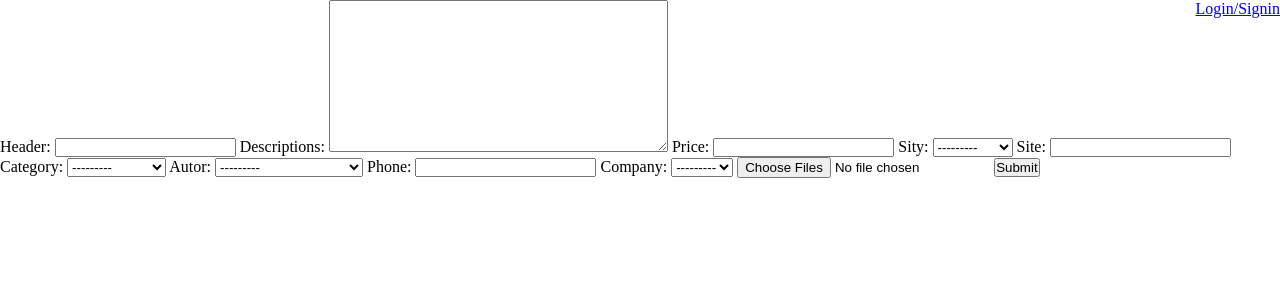
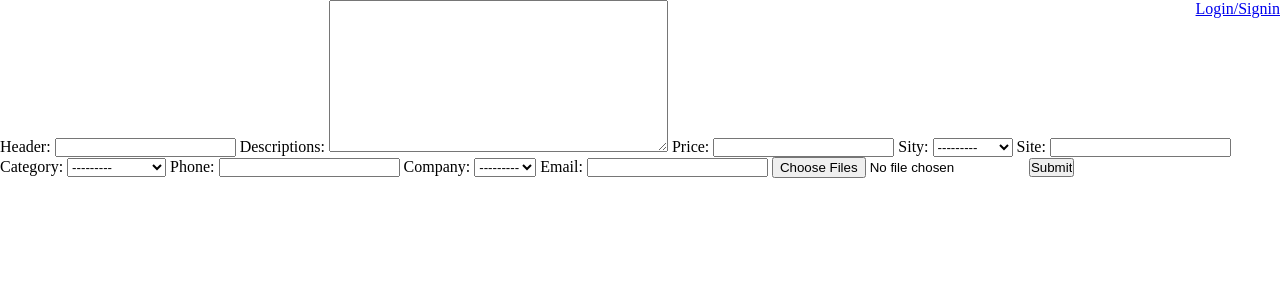
Before and after one commit to blackfire122-start122/Advertisement, a Django app: page /add in a window 1280 px wide. Shown: the part 80-380 px from the top of the page. Run offline with Django 4.2, Linux system fonts and the light colour scheme; data comes from the database, SQL or seed files in the repository; both versions use the stored data as it was after the commit.

Commit message:
check email on crete company or user

```diff
--- a/home/forms.py
+++ b/home/forms.py
@@ -6,7 +6,7 @@
 class AdvertisementFrom(ModelForm):
 	class Meta:
 		model = Advertisement
-		fields = ['header', 'descriptions', 'price', 'sity', 'site', 'category', 'autor', 'phone', 'company']
+		fields = ['header', 'descriptions', 'price', 'sity', 'site', 'category', 'phone', 'company', 'email']
 
 
 class SignUpForm(UserCreationForm):
--- a/home/models.py
+++ b/home/models.py
@@ -17,6 +17,7 @@
     email = models.EmailField(null=True, blank=True)
     company = models.ForeignKey('Company', on_delete=models.SET(None), null=True, blank=True,
                                 related_name='company_advertisement')
+    is_active = models.BooleanField(default=False)
 
     class Meta:
         verbose_name = "Advertisement"
--- a/home/views.py
+++ b/home/views.py
@@ -1,11 +1,10 @@
 from django.views.generic.base import TemplateView
-from django.views.generic.edit import CreateView
 from django.http import HttpResponseNotAllowed, HttpResponseNotFound, HttpResponseForbidden
 from .models import Category, Advertisement, Sity, ImagesAdvertisement, Company, User
 from .forms import AdvertisementFrom, SignUpForm, ChangeForm, CompanyForm, ChangeCompanyForm
 from django.conf import settings
 from django.db.models import Q
-from django.shortcuts import reverse, redirect
+from django.shortcuts import redirect
 from django.contrib.auth.decorators import login_required
 
 
@@ -27,10 +26,17 @@
     errors = ''
 
     def post(self, request, *args, **kwargs):
-        if len(request.FILES.getlist('images')) > settings.MAX_FILES_LOAD:
-            self.errors = "Max files " + str(settings.MAX_FILES_LOAD)
+        # company emails check
+        if len(User.objects.filter(email=request.POST['email'])) > 0 or\
+                len(Company.objects.filter(email=request.POST['email'])):
+            self.errors = 'Such email already use'
             return super().get(request, *args, **kwargs)
 
+        if len(request.FILES.getlist('images')) > settings.MAX_FILES_LOAD:
+            self.errors = "Max files " + str(settings.MAX_FILES_LOAD)+"\n"
+            return super().get(request, *args, **kwargs)
+
+        # check files
         for i in request.FILES.getlist('images'):
             correct_files = False
             for e in settings.FILE_FORMATS:
@@ -41,15 +47,18 @@
                 return super().get(request, *args, **kwargs)
 
         self.form = AdvertisementFrom(request.POST)
-
+        # save
         if self.form.is_valid():
             advertisement = self.form.save()
             for i in request.FILES.getlist('images'):
                 img = ImagesAdvertisement(img=i)
                 img.save()
                 advertisement.images.add(img)
+            advertisement.autor = request.user
+            advertisement.save()
+            # send_email need realise
         else:
-            self.errors = self.form.errors
+            self.errors += self.form.errors
         return super().get(request, *args, **kwargs)
 
     def get_context_data(self, **kwargs):
@@ -68,7 +77,7 @@
         cities = request.GET.getlist('cities')
         category = request.GET.getlist('categories')
         companies = request.GET.getlist('companies')
-        filterQ = (Q(header__contains=find_on_text),)
+        filterQ = (Q(header__contains=find_on_text, is_active=True),)
 
         if cities:
             filterQ += (Q(sity__in=cities),)
@@ -120,12 +129,32 @@
         return context
 
 
-class Signup(CreateView):
-    form_class = SignUpForm
+class Signup(TemplateView):
+    form = SignUpForm()
     template_name = 'registration/signup.html'
+    errors = ''
 
-    def get_success_url(self):
-        return reverse('home')
+    def post(self, request, *args, **kwargs):
+        # check email
+        if len(User.objects.filter(email=request.POST['email'])) > 0 or\
+                len(Company.objects.filter(email=request.POST['email'])):
+            self.errors = 'Such email already use'
+            return super().get(request, *args, **kwargs)
+        self.form = SignUpForm(request.POST)
+
+        if self.form.is_valid():
+            self.form.save()
+            # send_email
+            return redirect('home')
+        else:
+            self.errors = self.form.errors
+        return self.get(request, *args, **kwargs)
+
+    def get_context_data(self, **kwargs):
+        context = super().get_context_data(**kwargs)
+        context["form"] = self.form
+        context["errors"] = self.errors
+        return context
 
 
 class AdvertisementUser(TemplateView):
--- a/templates/home/ajax/advertisementUser.html
+++ b/templates/home/ajax/advertisementUser.html
@@ -11,6 +11,7 @@
                 <p>{{ advertisement.sity }}</p>
                 <p>{{ advertisement.site }}</p>
                 <p>{{ advertisement.phone }}</p>
+                <p>Active {{ advertisement.is_active }}</p>
             </div>
         </div>
         <h3>{{ advertisement.descriptions|truncatechars:200 }}</h3>
--- a/templates/registration/signup.html
+++ b/templates/registration/signup.html
@@ -11,6 +11,7 @@
             {% csrf_token %}
             {{ form }}
         <button type="submit">Sign Up</button>
+        <span>{{ errors }}</span>
     </form>
 {% endblock %}
 
```
Also changed, not shown: db.sqlite3, home/migrations/0011_advertisement_is_active.py (added), media/AdvertisementImages/Смартфон_автосигнализация_без_ключа_приложение_для_Android_Противоугонная.jpg (deleted).
